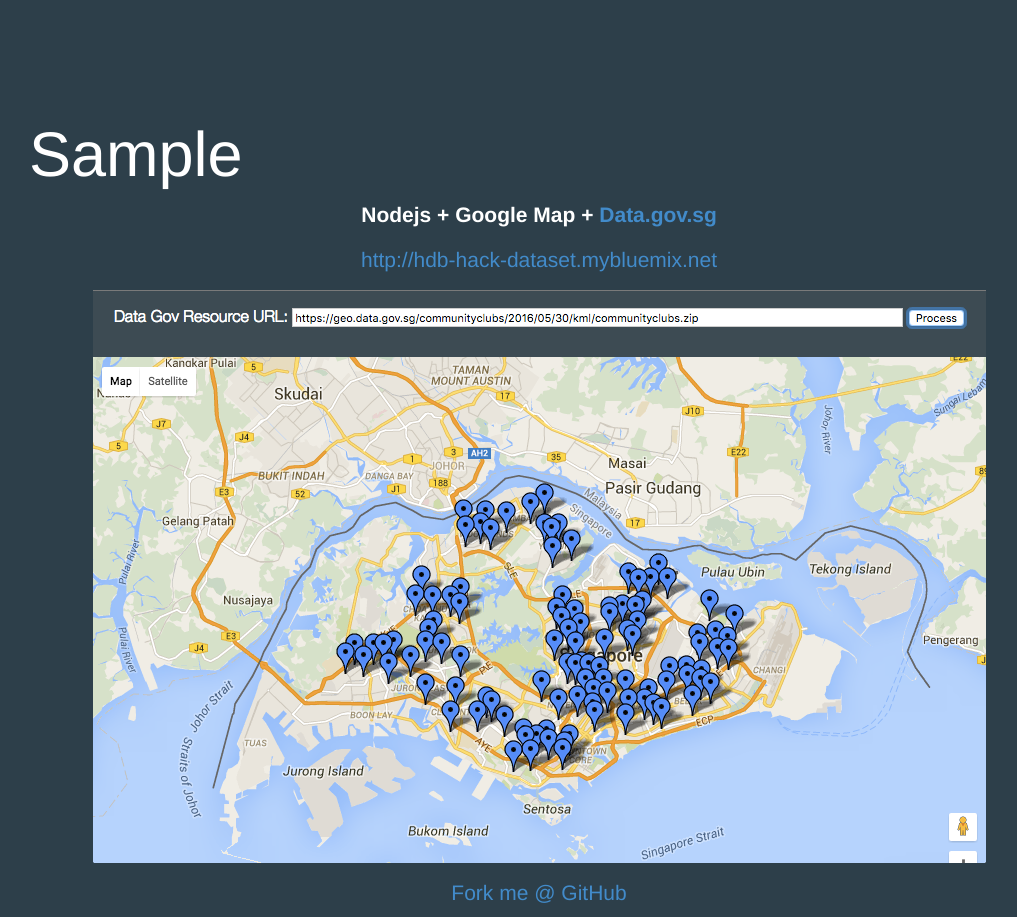
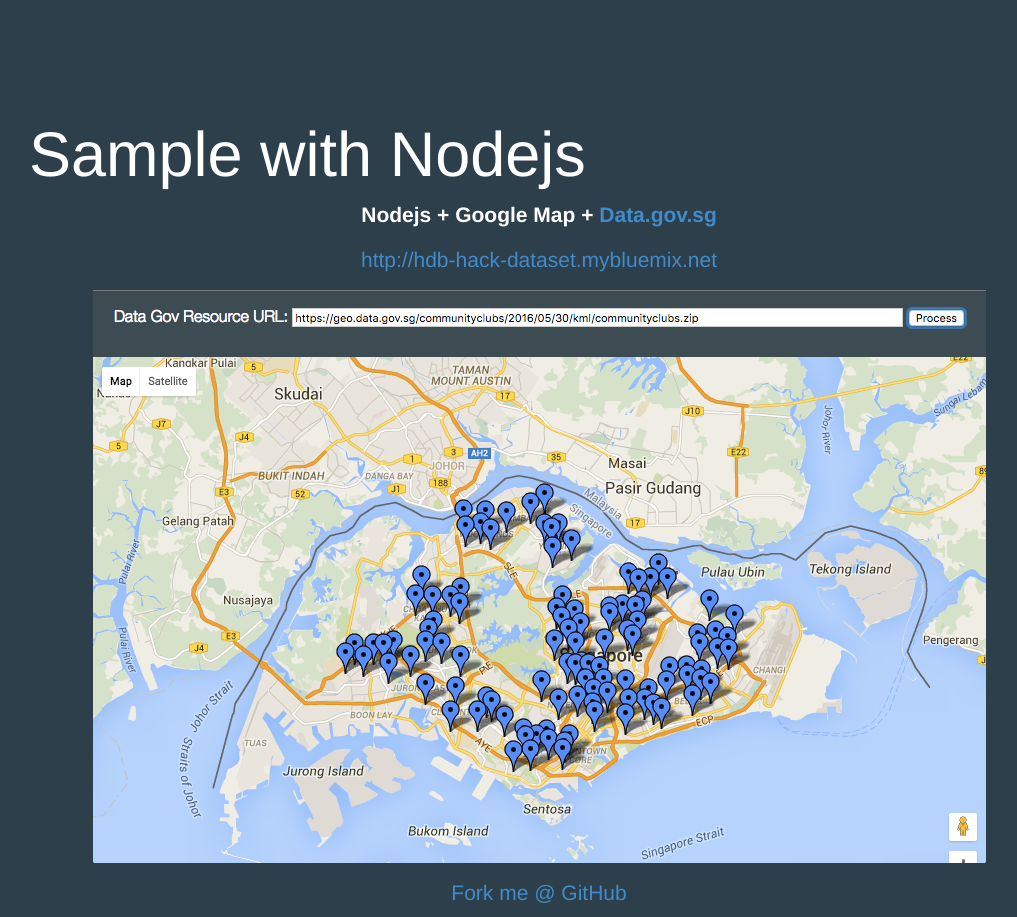
Before and after one commit to ongkhaiwei/hdb-cool-ideas-hack, a website: page public/index.html in a window 1280 px wide. Shown: the part 8400-9317 px from the top of the page, without its empty margins (101-1118 px from the left). Drawn offline with Linux system fonts and the light colour scheme.

Commit message:
Bug fixed

```diff
--- a/public/index.html
+++ b/public/index.html
@@ -359,7 +359,7 @@
       <section id="sample">
       <div class="jumbotron">
 
-        <h1>Sample</h1>
+        <h1>Sample with Nodejs</h1>
         <div style="text-align: center">
         <p style="text-align: center"><strong>Nodejs + Google Map + <a href="https://data.gov.sg" target="_blank">Data.gov.sg</a></strong></p>
         <p style="text-align: center"><a href="http://hdb-hack-dataset.mybluemix.net" target="_blank">http://hdb-hack-dataset.mybluemix.net</a></p>
```
